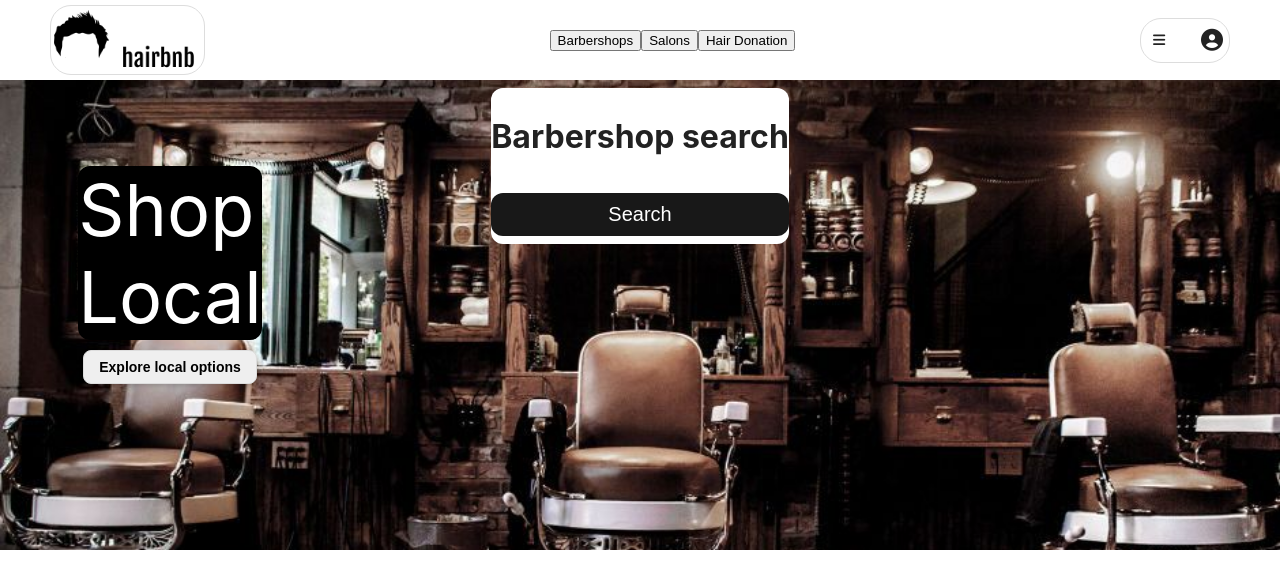
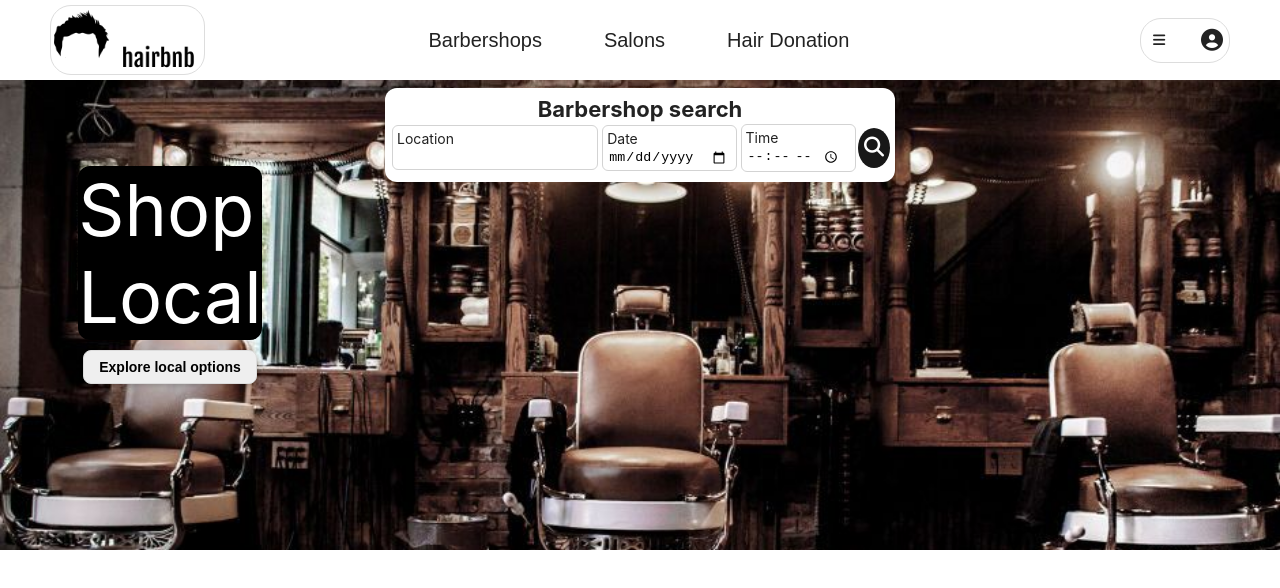
Before and after one commit to W-the-V/hairBnB, a React (Create React App) app in the folder frontend/: page / in a window 1280 px wide. Both pictures are taken after a click on the button "Barbershops". Shown: the top 588 px of the page. Built offline with nearby package versions, Linux system fonts and the light colour scheme; no server answers.

Commit message:
search bar style and creation

```diff
--- a/frontend/src/components/Navigation/Navigation.css
+++ b/frontend/src/components/Navigation/Navigation.css
@@ -202,3 +202,13 @@
   flex-direction: column;
   align-items: center;
 }
+.searchTabs {
+  display: flex;
+  flex-direction: row;
+  align-items: center;
+  width: 500px;
+}
+.searchButton {
+  width: fit-content;
+  border: none;
+}
--- a/frontend/src/components/SearchBar/index.js
+++ b/frontend/src/components/SearchBar/index.js
@@ -1,5 +1,5 @@
 import { useSelector } from "react-redux";
-
+import "./searchBar.css";
 function SearchBar() {
   const tabState = useSelector((state) => state.searchTab);
   const handleSubmit = (e) => {
@@ -9,30 +9,72 @@ function SearchBar() {
     <>
       {tabState.barber && (
         <div className="search-bar">
-          <div className="searchTitle">
-            <h1>Barbershop search</h1>
+          <div className="searchTitleBox">
+            <h1 className="searchTitle">Barbershop search</h1>
           </div>
           <form className="searchForm" onSubmit={handleSubmit}>
-            <button className="modalButton" type="submit">
-              Search
+            <div className="search-div">
+              <label className="search-label">Location</label>
+              <input type="search" className="search-input"></input>
+            </div>
+            <div className="search-div">
+              <label className="search-label">Date</label>
+              <input type="date" className="search-input"></input>
+            </div>
+            <div className="search-div">
+              <label className="search-label">Time</label>
+              <input type="time" className="search-input"></input>
+            </div>
+            <button className="searchButton" type="submit">
+              <i class="fas fa-search"></i>
             </button>
           </form>
         </div>
       )}
       {tabState.salon && (
         <div className="search-bar">
-          <form className="search-form" onSubmit={handleSubmit}>
-            <button type="submit" className="searchSubmit">
-              <i className="fas fa-search">S</i>
+          <div className="searchTitleBox">
+            <h1 className="searchTitle">Salon search</h1>
+          </div>
+          <form className="searchForm" onSubmit={handleSubmit}>
+            <div className="search-div">
+              <label className="search-label">Location</label>
+              <input type="search" className="search-input"></input>
+            </div>
+            <div className="search-div">
+              <label className="search-label">Date</label>
+              <input type="date" className="search-input"></input>
+            </div>
+            <div className="search-div">
+              <label className="search-label">Time</label>
+              <input type="time" className="search-input"></input>
+            </div>
+            <button className="searchButton" type="submit">
+              <i class="fas fa-search"></i>
             </button>
           </form>
         </div>
       )}
       {tabState.donation && (
         <div className="search-bar">
-          <form className="search-form" onSubmit={handleSubmit}>
-            <button type="submit" className="searchSubmit">
-              <i className="fas fa-search">D</i>
+          <div className="searchTitleBox">
+            <h1 className="searchTitle">Hair donation search</h1>
+          </div>
+          <form className="searchForm" onSubmit={handleSubmit}>
+            <div className="search-div">
+              <label className="search-label">Location</label>
+              <input type="search" className="search-input"></input>
+            </div>
+            <div className="search-div">
+              <label className="search-label">Date</label>
+              <input type="date" className="search-input"></input>
+            </div>
+            <div className="search-div">
+              <label className="search-label">Time</label>
+              <input type="time" className="search-input"></input>
+            </div>
+            <button className="searchButton" type="submit">
+              <i class="fas fa-search"></i>
             </button>
           </form>
         </div>
--- /dev/null
+++ b/frontend/src/components/SearchBar/searchBar.css
@@ -0,0 +1,49 @@
+.search-bar {
+  display: flex;
+  flex-direction: column;
+  align-items: center;
+  width: 510px;
+  height: auto;
+  padding: 0;
+  font-size: 14px;
+  border-radius: 24px;
+}
+.searchTitle {
+  margin: 0px;
+  font-size: 22px;
+}
+.searchForm {
+  display: flex;
+  flex-direction: row;
+  align-items: center;
+  width: 500px;
+  margin-top: 0;
+  padding-top: 0;
+  margin-left: 20px;
+  margin-right: 20px;
+}
+.search-input {
+  text-decoration: none;
+  border: none;
+}
+.search-div {
+  border: 1px solid lightgray;
+  margin: 2px;
+  border-radius: 6px;
+  padding: 4px;
+}
+.searchButton {
+  box-sizing: border-box;
+  width: 10%;
+  text-decoration: none;
+  border: none;
+  background-color: rgb(24, 24, 24);
+  color: rgb(255, 255, 255);
+  font-size: 20px;
+  border-radius: 50%;
+  width: 40px;
+  height: 40px;
+  text-align: center;
+  cursor: pointer;
+  align-self: center;
+}
--- a/frontend/src/components/SearchTabs/index.js
+++ b/frontend/src/components/SearchTabs/index.js
@@ -9,13 +9,22 @@ function SearchTabs() {
   const dispatch = useDispatch();
   return (
     <div className="searchTabs">
-      <button className="searchBtn" onClick={() => dispatch(barberToggle())}>
+      <button
+        className="navButton searchButton"
+        onClick={() => dispatch(barberToggle())}
+      >
         Barbershops
       </button>
-      <button className="searchBtn" onClick={() => dispatch(salonToggle())}>
+      <button
+        className="navButton searchButton"
+        onClick={() => dispatch(salonToggle())}
+      >
         Salons
       </button>
-      <button className="searchBtn" onClick={() => dispatch(donationToggle())}>
+      <button
+        className="navButton searchButton"
+        onClick={() => dispatch(donationToggle())}
+      >
         Hair Donation
       </button>
     </div>
```
